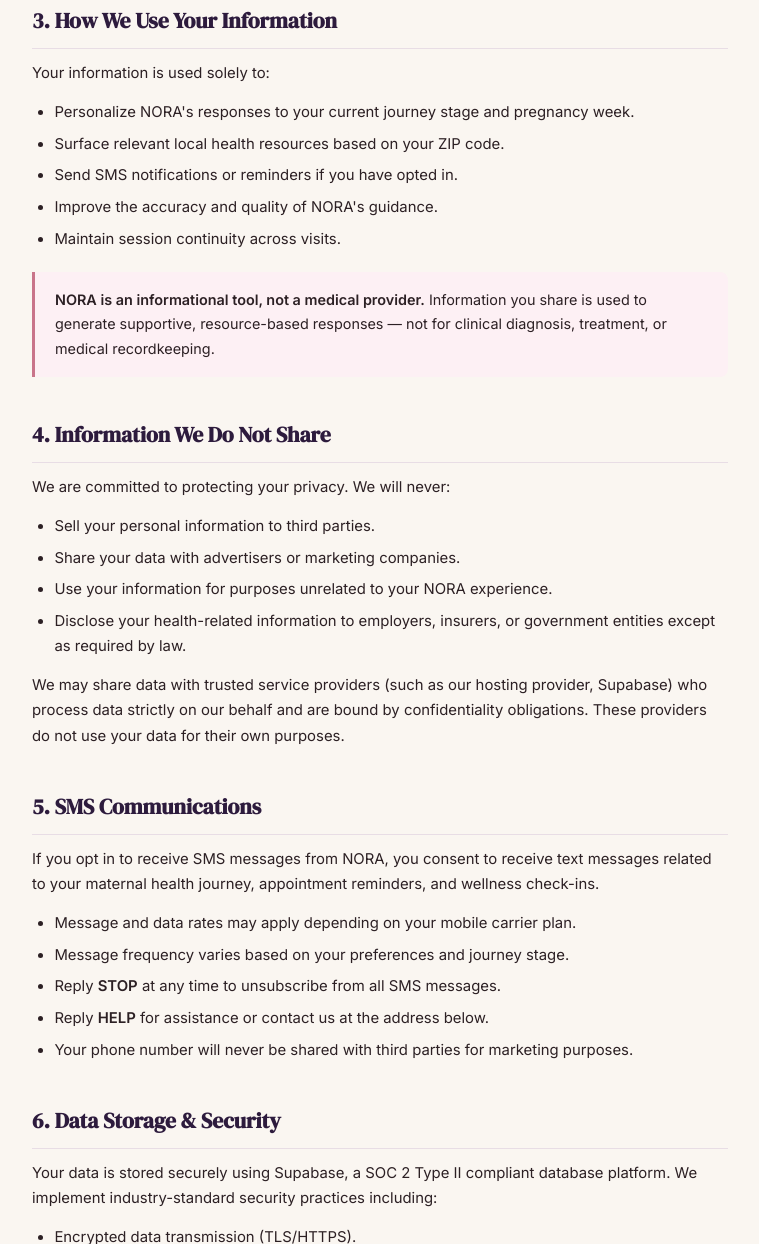
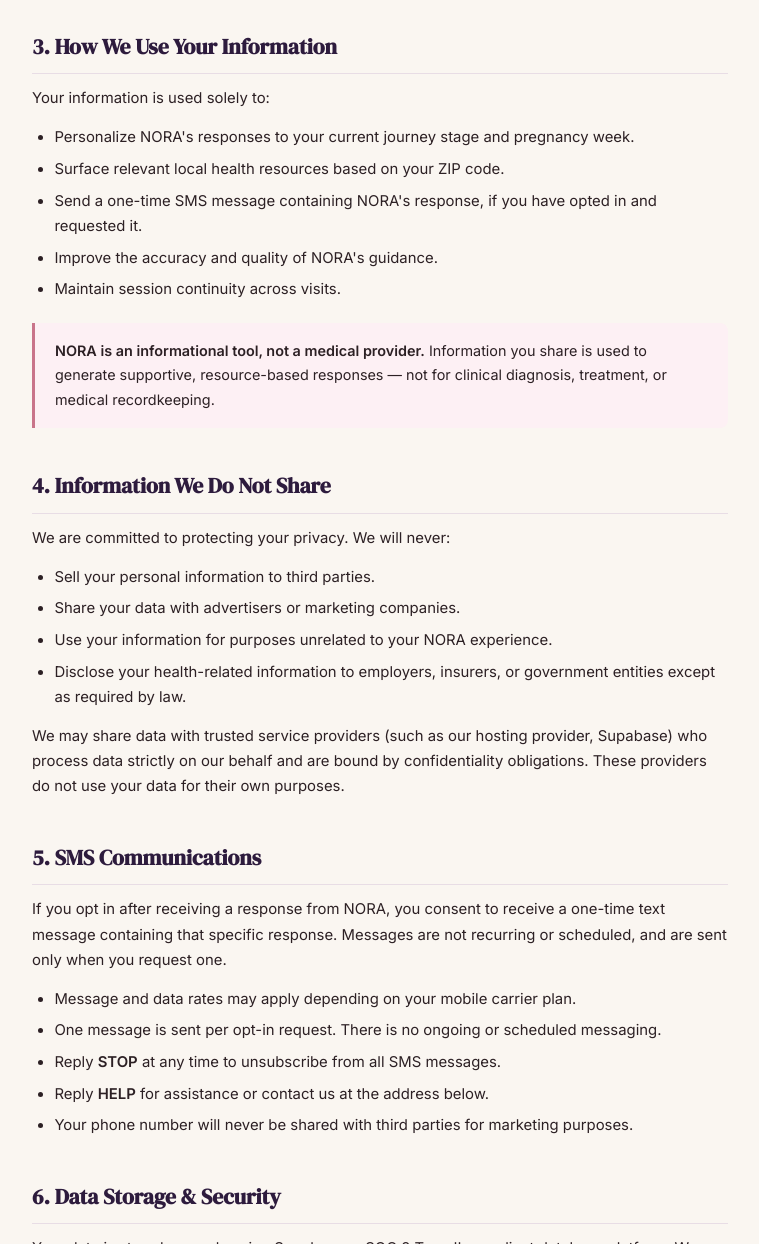
Before and after one commit to katsullivan58-rgb/Nora, a website: page public/privacy-policy.html in a window 1280 px wide. Shown: the part 1534-2778 px from the top of the page, without its empty margins (260-1019 px from the left). Drawn offline with Linux system fonts and the light colour scheme.

Commit message:
Update privacy-policy.html

```diff
--- a/public/privacy-policy.html
+++ b/public/privacy-policy.html
@@ -228,7 +228,7 @@
     <ul>
       <li><strong>Journey information:</strong> Your current stage (trying to conceive, pregnant, postpartum), pregnancy week, due date, and last menstrual period (LMP).</li>
       <li><strong>Location:</strong> ZIP code (used to surface relevant local resources).</li>
-      <li><strong>Contact information:</strong> Phone number, if you opt in to SMS reminders or notifications.</li>
+      <li><strong>Contact information:</strong> Phone number, if you opt in to receive a one-time SMS text of NORA's response.</li>
       <li><strong>Conversation data:</strong> Messages you send to NORA to generate responses and improve the service.</li>
       <li><strong>Anonymous identifier:</strong> A randomly generated ID stored in your browser to maintain session continuity without requiring account creation.</li>
     </ul>
@@ -241,7 +241,7 @@
     <ul>
       <li>Personalize NORA's responses to your current journey stage and pregnancy week.</li>
       <li>Surface relevant local health resources based on your ZIP code.</li>
-      <li>Send SMS notifications or reminders if you have opted in.</li>
+      <li>Send a one-time SMS message containing NORA's response, if you have opted in and requested it.</li>
       <li>Improve the accuracy and quality of NORA's guidance.</li>
       <li>Maintain session continuity across visits.</li>
     </ul>
@@ -264,10 +264,10 @@
 
   <section id="sms">
     <h2>5. SMS Communications</h2>
-    <p>If you opt in to receive SMS messages from NORA, you consent to receive text messages related to your maternal health journey, appointment reminders, and wellness check-ins.</p>
+    <p>If you opt in after receiving a response from NORA, you consent to receive a one-time text message containing that specific response. Messages are not recurring or scheduled, and are sent only when you request one.</p>
     <ul>
       <li>Message and data rates may apply depending on your mobile carrier plan.</li>
-      <li>Message frequency varies based on your preferences and journey stage.</li>
+      <li>One message is sent per opt-in request. There is no ongoing or scheduled messaging.</li>
       <li>Reply <strong>STOP</strong> at any time to unsubscribe from all SMS messages.</li>
       <li>Reply <strong>HELP</strong> for assistance or contact us at the address below.</li>
       <li>Your phone number will never be shared with third parties for marketing purposes.</li>
```
